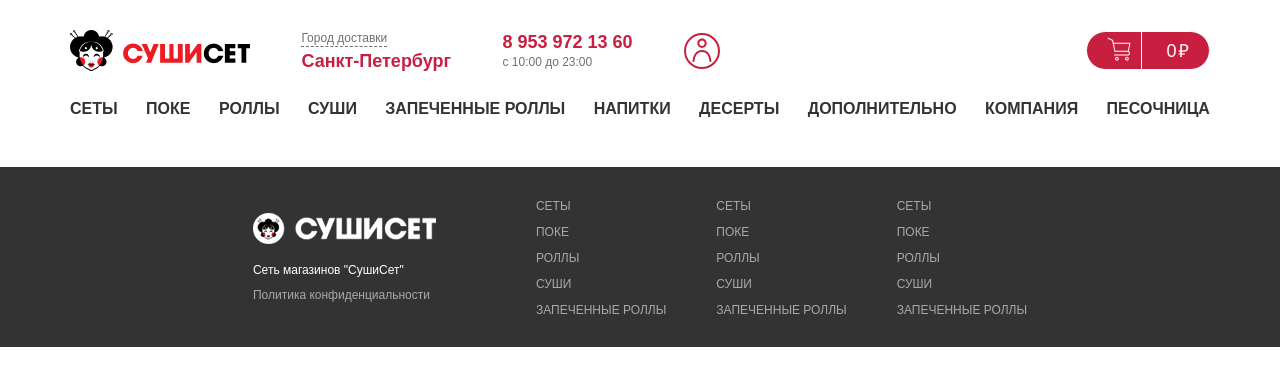
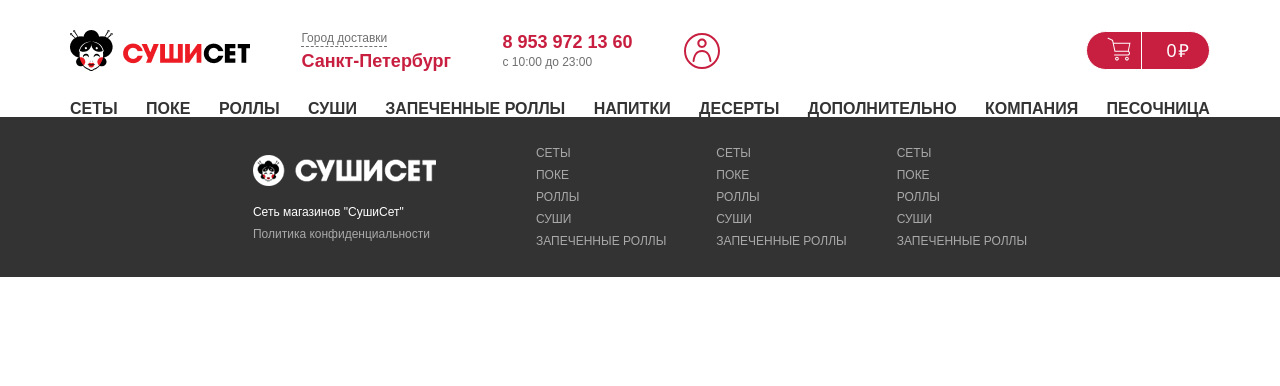
Before and after one commit to UnusualMessage/sushi-application, a React (Create React App) app in the folder sushi-front/: page / in a window 1280 px wide. Shown: the top 386 px of the page. Built offline with nearby package versions, Linux system fonts and the light colour scheme.

Commit message:
Рефакторинг Footer

```diff
--- a/sushi-front/src/Main/Components/Base/Footer/Components/FooterInfo.js
+++ b/sushi-front/src/Main/Components/Base/Footer/Components/FooterInfo.js
@@ -1,3 +1,4 @@
+import { Link } from "react-router-dom";
 import "../Styles/FooterInfo.scss";
 
 const FooterInfo = () => {
@@ -8,11 +9,13 @@
             </div>
 
             <div className='footer-copyright'>
-                <span className='copyright-text'>Сеть магазинов "СушиСет"</span>
+                <span className='copyright-text'>
+                    Сеть магазинов "СушиСет"
+                </span>
 
-                <a className='copyright-link' href="/">
-                    <span className='copyright-policy'>Политика конфиденциальности</span>
-                </a>
+                <Link className='copyright-link' to="/">
+                    Политика конфиденциальности
+                </Link>
             </div>
         </div>
     );
--- a/sushi-front/src/Main/Components/Base/Footer/Components/FooterLink.js
+++ b/sushi-front/src/Main/Components/Base/Footer/Components/FooterLink.js
@@ -9,8 +9,8 @@
     };
 
     return (
-        <Link className='footer-link' to={"/shopping/" + props.to} onMouseDown={onMouseDown}>
-            <span className='footer-link-text'>{props.text}</span>
+        <Link className='footer-link' to={"/shopping" + props.to} onMouseDown={onMouseDown}>
+            {props.text}
         </Link>
     );
 }
--- a/sushi-front/src/Main/Components/Base/Footer/Components/FooterLinkContainer.js
+++ b/sushi-front/src/Main/Components/Base/Footer/Components/FooterLinkContainer.js
@@ -3,11 +3,11 @@
 const FooterLinksContainer = (props) => {
     return (
         <div className="links-container">
-            <FooterLink to="/" text="СЕТЫ"/>
-            <FooterLink to="/" text="ПОКЕ"/>
-            <FooterLink to="/" text="РОЛЛЫ"/>
-            <FooterLink to="/" text="СУШИ"/>
-            <FooterLink to="/" text="ЗАПЕЧЕННЫЕ РОЛЛЫ"/>
+            <FooterLink to="СЕТЫ" text="СЕТЫ"/>
+            <FooterLink to="ПОКЕ" text="ПОКЕ"/>
+            <FooterLink to="РОЛЛЫ" text="РОЛЛЫ"/>
+            <FooterLink to="СУШИ" text="СУШИ"/>
+            <FooterLink to="ЗАПЕЧЕННЫЕ РОЛЛЫ" text="ЗАПЕЧЕННЫЕ РОЛЛЫ"/>
         </div>
     );
 }
--- a/sushi-front/src/Main/Components/Base/Footer/Footer.js
+++ b/sushi-front/src/Main/Components/Base/Footer/Footer.js
@@ -7,11 +7,9 @@
 const Footer = () => {
     return (
         <footer className="footer">
-            <div className="footer-wrapper">
-                <div className="footer-content">
-                    <FooterInfo/>
-                    <FooterLinks/>
-                </div>
+            <div className="footer-content">
+                <FooterInfo/>
+                <FooterLinks/>
             </div>
         </footer>
     )
--- a/sushi-front/src/Main/Components/Base/Footer/Footer.scss
+++ b/sushi-front/src/Main/Components/Base/Footer/Footer.scss
@@ -5,26 +5,18 @@
 
     background-color: $title-color;
 
-    margin-top: 50px;
-
-    .footer-wrapper {
-        @include flexible-row(center, flex-start);
-
-        width: $big;
-
     .footer-content {
         @include flexible-row(center, center);
 
+        width: $big;
         padding: 30px;
-            width: 100%;
         column-gap: 100px;
-        }
+        box-sizing: border-box;
     }
 }
 
 @media screen and (min-width: $medium) and (max-width: $big) {
     .footer {
-        .footer-wrapper {
         .footer-content {
             @include flexible-row(center, space-around);
 
@@ -32,19 +24,15 @@
         }
     }
 }
-}
 
 @media screen and (max-width: $medium) {
     .footer {
-        .footer-wrapper {
-            width: $medium;
-
         .footer-content {
             @include flexible-column(center, flex-start);
 
+            width: $medium;
             row-gap: 30px;
             padding: 15px;
         }
     }
 }
-}
--- a/sushi-front/src/Main/Components/Base/Footer/Styles/FooterInfo.scss
+++ b/sushi-front/src/Main/Components/Base/Footer/Styles/FooterInfo.scss
@@ -16,14 +16,12 @@
         .copyright-link {
             text-decoration: none;
 
-            .copyright-policy {
-                font-size: 12px;
-                color: $footer-aux-color;
-                transition: color 0.5s;
+            font-size: 12px;
+            color: $footer-aux-color;
+            transition: color 0.5s;
 
-                &:hover {
-                    color: $hover-color;
-                }
+            &:hover {
+                color: $hover-color;
             }
         }
     }
--- a/sushi-front/src/Main/Components/Base/Footer/Styles/FooterLinks.scss
+++ b/sushi-front/src/Main/Components/Base/Footer/Styles/FooterLinks.scss
@@ -12,15 +12,12 @@
 
         .footer-link {
             text-decoration: none;
+            color: $footer-aux-color;
+            font-size: 12px;
+            transition: color 0.5s;
 
-            .footer-link-text {
-                color: $footer-aux-color;
-                font-size: 12px;
-                transition: color 0.5s;
-
-                &:hover {
-                    color: $hover-color;
-                }
+            &:hover {
+                color: $hover-color;
             }
         }
     }
@@ -29,8 +26,6 @@
 @media screen and (max-width: $medium) {
     .footer-links {
         @include flexible-row(center, center);
-
-        max-width: $medium;
 
         .links-container {
             @include flexible-column(center, center);
```
Lines whose indentation alone changed are shown as unchanged.
